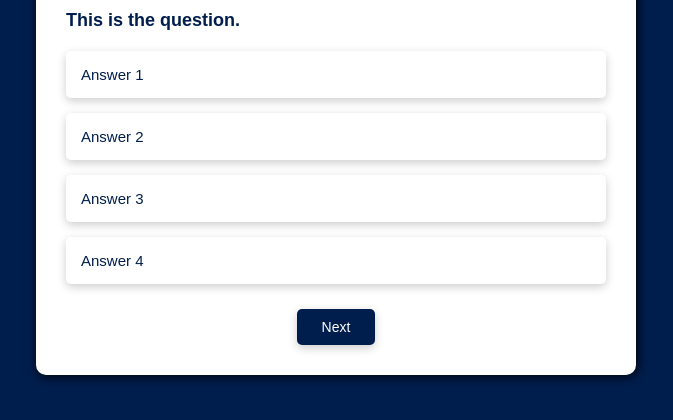
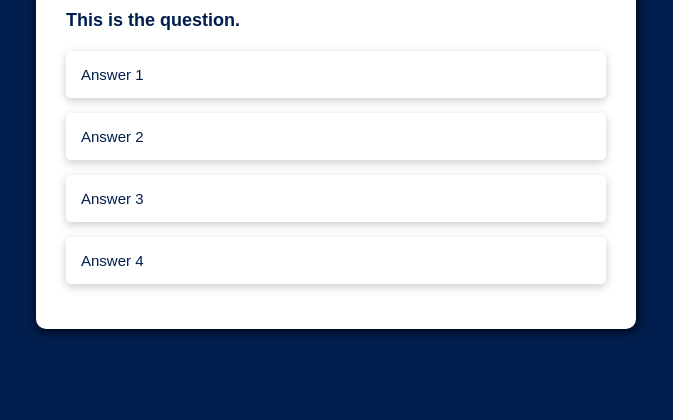
Before and after one commit to BinMamun/Quiz-app, a plain HTML site: page index.html in a window 1280 px wide. Shown: the part 180-600 px from the top of the page, without its empty margins (304-977 px from the left). Drawn offline with Linux system fonts and the light colour scheme.

Commit message:
change next button style

```diff
--- a/index.html
+++ b/index.html
@@ -17,11 +17,8 @@
         <button class="btn">Answer 3</button>
         <button class="btn">Answer 4</button>
       </div>
-      <div class="button-placeholder">
-        <button class="next-button">
-          Next
-        </button>
-      </div>
+        <button class="next-button">Next      </button>
+
 
     </div>
   </div>
--- a/styles.css
+++ b/styles.css
@@ -56,12 +56,9 @@ body {
   box-shadow: 0 5px 15px rgba(0, 0, 0, 0.5);
 }
 
-.button-placeholder {
-  text-align: center;
-  margin-top: 10px;
-}
-
 .next-button {
+  display: none;
+  margin: 20px auto 0;
   background-color: #001e4d;
   font-size: 14px;
   color: white;
@@ -74,6 +71,6 @@ body {
 }
 
 .next-button:hover {
-  background-color: #012763;
+  background-color: #000f28;
   box-shadow: 0 5px 15px rgba(0, 0, 0, 0.5);
 }
```
